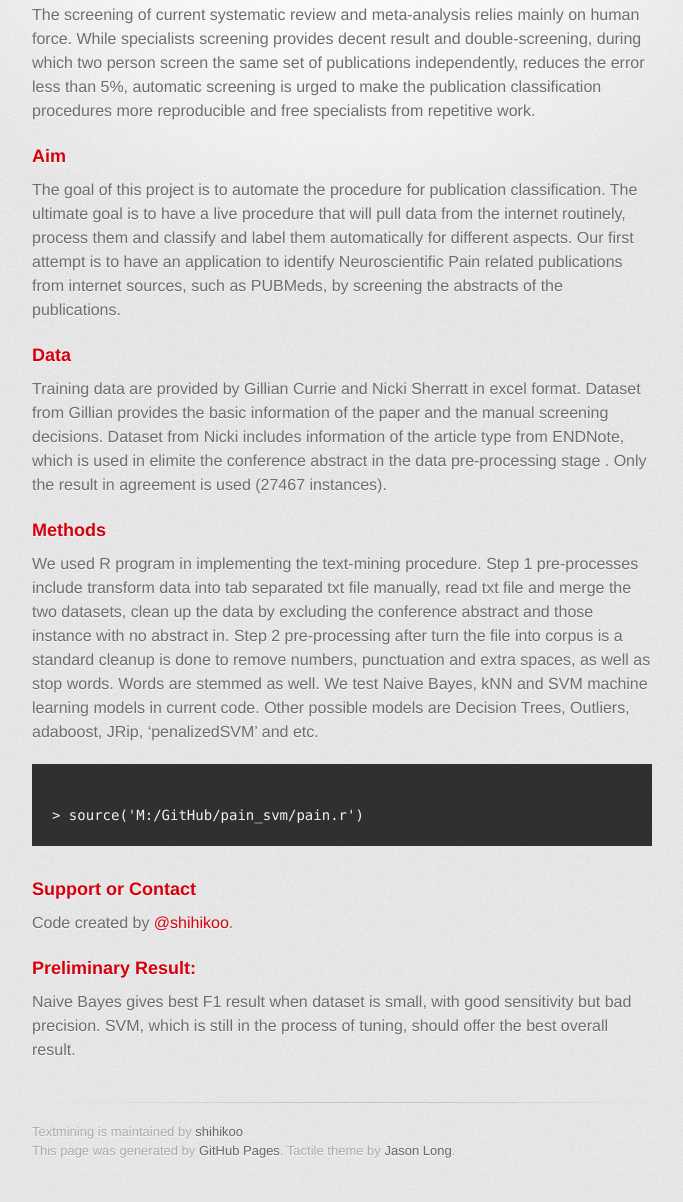
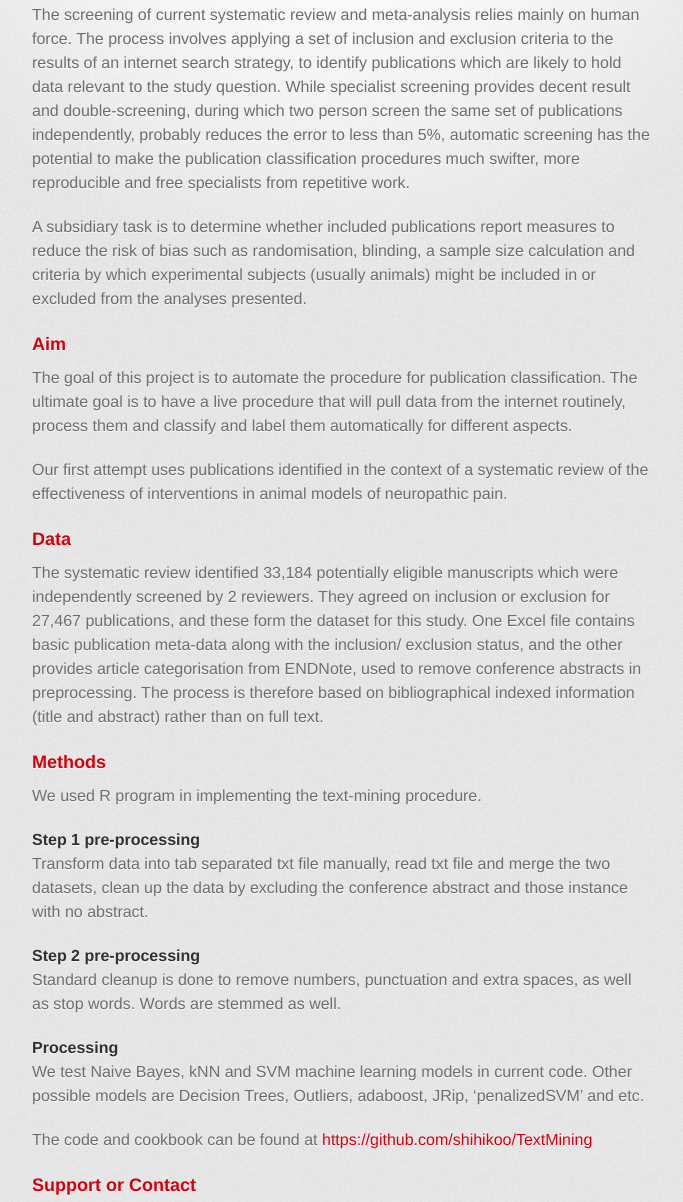
Before and after one commit to shihikoo/TextMining, a plain HTML site: page index.html in a window 1280 px wide. Shown: the part 303-1505 px from the top of the page, without its empty margins (298-981 px from the left). Drawn offline with Linux system fonts and the light colour scheme; a web font is replaced by a local one.

Commit message:
Update index.html

```diff
--- a/index.html
+++ b/index.html
@@ -34,48 +34,59 @@
           <h3>
 <a name="welcome-to-github-pages" class="anchor" href="#welcome-to-github-pages"><span class="octicon octicon-link"></span></a>Background</h3>
 
-<p>The screening of current systematic review and meta-analysis relies mainly on human force. While specialists screening provides decent result and double-screening, during which two person screen the same set of publications independently, reduces the error less than 5%, automatic screening is urged to make the publication classification procedures more reproducible and free specialists from repetitive work.
+<p>The screening of current systematic review and meta-analysis relies mainly on human force. The process involves applying a set of inclusion and exclusion criteria to the results of an internet search strategy, to identify publications which are likely to hold data relevant to the study question. While specialist screening provides decent result and double-screening, during which two person screen the same set of publications independently, probably reduces the error to less than 5%, automatic screening has the potential to make the publication classification procedures much swifter, more reproducible and free specialists from repetitive work.
+</p>
+
+<p>
+A subsidiary task is to determine whether included publications report measures to reduce the risk of bias such as randomisation, blinding, a sample size calculation and criteria by which experimental subjects (usually animals) might be included in or excluded from the analyses presented.
+
 </p>
 <h3>
 <a name="designer-templates" class="anchor" href="#designer-templates"><span class="octicon octicon-link"></span></a>Aim</h3>
 
 <p>The goal of this project is to automate the procedure for publication classification. The ultimate goal is to have a live procedure that will pull data from the internet routinely, process them and classify and label them automatically for different aspects.
-
-Our first attempt is to have an application to identify Neuroscientific Pain related publications from internet sources, such as PUBMeds, by screening the abstracts of the publications.</p>
+</p>
+<p>
+Our first attempt uses publications identified in the context of a systematic review of the effectiveness of interventions in animal models of neuropathic pain. </p>
 
 <h3>
 
 <a name="designer-templates" class="anchor" href="#designer-templates"><span class="octicon octicon-link"></span></a>Data</h3>
 
-<p>Training data are provided by Gillian Currie and Nicki Sherratt in excel format. Dataset from Gillian provides the basic information of the paper and the manual screening decisions. Dataset from Nicki includes information of the article type from ENDNote, which is used in elimite the conference abstract in the data pre-processing stage .
-
-Only the result in agreement is used (27467 instances). </p>
+<p> The systematic review identified 33,184 potentially eligible manuscripts which were independently screened by 2 reviewers. They agreed on inclusion or exclusion for 27,467 publications, and these form the dataset for this study. One Excel file contains basic publication meta-data along with the inclusion/ exclusion status, and the other provides article categorisation from ENDNote, used to remove conference abstracts in preprocessing. The process is therefore based on bibliographical indexed information (title and abstract) rather than on full text.
+</p>
 
 <h3>
 
 <h3>
 <a name="authors-and-contributors" class="anchor" href="https://github.com/shihikoo"><span class="octicon octicon-link"></span></a> Methods </h3>
 
-<p>We used R program in implementing the text-mining procedure.
+<p>We used R program in implementing the text-mining procedure. </p>
 
-Step 1 pre-processes include transform data into tab separated txt file manually, read txt file and merge the two datasets, clean up the data by excluding the conference abstract and those instance with no abstract in. Step 2 pre-processing after turn the file into corpus is a standard cleanup is done to remove numbers, punctuation and extra spaces, as well as stop words. Words are stemmed as well.
+<h4>Step 1 pre-processing</h4>
+<p>Transform data into tab separated txt file manually, read txt file and merge the two datasets, clean up the data by excluding the conference abstract and those instance with no abstract.
+</p>
+<h4>Step 2 pre-processing</h4>
+<p>
+Standard cleanup is done to remove numbers, punctuation and extra spaces, as well as stop words. Words are stemmed as well. </p>
 
-We test Naive Bayes, kNN and SVM machine learning models in current code. Other possible models are Decision Trees, Outliers, adaboost, JRip, ‘penalizedSVM’ and etc. </p>
+<h4>Processing</h4>
+<p>We test Naive Bayes, kNN and SVM machine learning models in current code. Other possible models are Decision Trees, Outliers, adaboost, JRip, ‘penalizedSVM’ and etc.</p>
 
-<pre><code>
+<p> The code and cookbook can be found at <a href='https://github.com/shihikoo/TextMining' >https://github.com/shihikoo/TextMining</p>
+
+<!-- <pre><code>
 > source('M:/GitHub/pain_svm/pain.r')
-</code></pre>
+</code></pre> -->
 
 <h3>
 <a name="support-or-contact" class="anchor" href="#support-or-contact"><span class="octicon octicon-link"></span></a>Support or Contact</h3> </h3>
 
-<p>Code created by <a href="https://github.com/blog/821" class="user-mention">@shihikoo</a>.</p>
+<p>Code created by <a href="#" class="user-mention">@shihikoo</a>.</p>
 
 
-<h3>
-<a name="support-or-contact" class="anchor" href="#support-or-contact"><span class="octicon octicon-link"></span></a>Preliminary Result:
-</h3>
-<p>Naive Bayes gives best F1 result when dataset is small, with good sensitivity but bad precision. SVM, which is still in the process of tuning, should offer the best overall result.
+<h3>Preliminary Result:</h3>
+<p> Naive Bayes gives best F1 result when dataset is small, with good sensitivity but bad precision. SVM, which is still in the process of tuning, should offer the best overall result.
 </p>
         </section>
 
```
